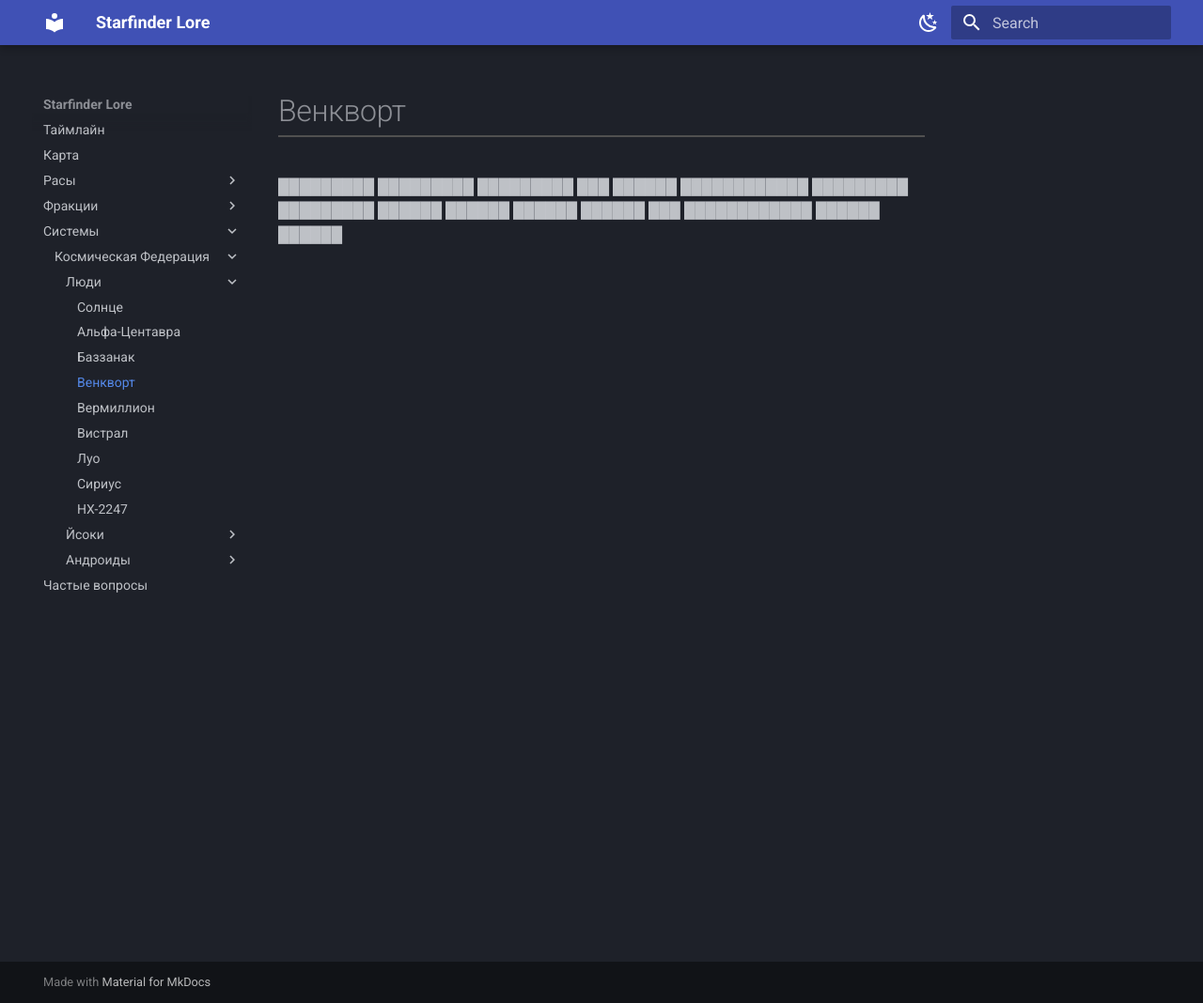
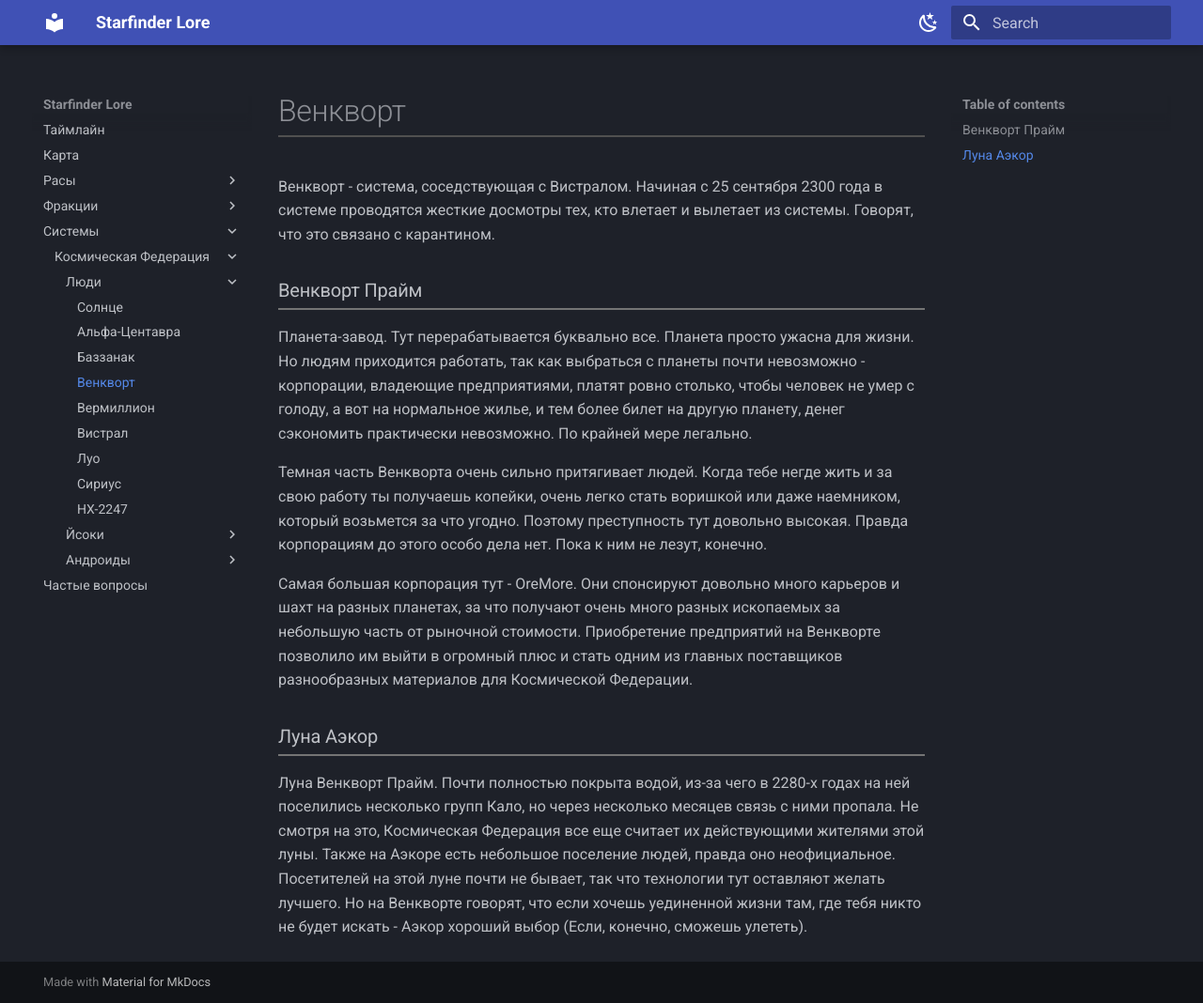
Before and after one commit to Zendelll/starfinder-lore, an MkDocs documentation site: the page built from docs/lore/systems/space-federation/human/wenkvort.md, in a window 1280 px wide and 1068 px high. Shown: the whole window at 94% size. Built offline with MkDocs 1.6.1 and Material for MkDocs 9.7.7, drawn with Linux system fonts in a browser that asks for light colours.

Commit message:
feat: add Wenkvort

```diff
--- a/docs/lore/systems/space-federation/human/wenkvort.md
+++ b/docs/lore/systems/space-federation/human/wenkvort.md
@@ -1,4 +1,14 @@
-█████████
-█████████ █████████ ███ ██████ ████████████ █████████ █████████
-██████ ██████ ██████
-██████ ███ ████████████ ██████ ██████
+# Венкворт
+Венкворт - система, соседствующая с Вистралом. Начиная с 25 сентября 2300 года в системе проводятся жесткие досмотры тех, кто влетает и вылетает из системы. Говорят, что это связано с карантином.
+
+### Венкворт Прайм
+Планета-завод. Тут перерабатывается буквально все. Планета просто ужасна для жизни. Но людям приходится работать, так как выбраться с планеты почти невозможно - корпорации, владеющие предприятиями, платят ровно столько, чтобы человек не умер с голоду, а вот на нормальное жилье, и тем более билет на другую планету, денег сэкономить практически невозможно. По крайней мере легально.
+
+Темная часть Венкворта очень сильно притягивает людей. Когда тебе негде жить и за свою работу ты получаешь копейки, очень легко стать воришкой или даже наемником, который возьмется за что угодно. Поэтому преступность тут довольно высокая. Правда корпорациям до этого особо дела нет. Пока к ним не лезут, конечно.
+
+Самая большая корпорация тут - OreMore. Они спонсируют довольно много карьеров и шахт на разных планетах, за что получают очень много разных ископаемых за небольшую часть от рыночной стоимости. Приобретение предприятий на Венкворте позволило им выйти в огромный плюс и стать одним из главных поставщиков разнообразных материалов для Космической Федерации.
+
+
+### Луна Аэкор
+Луна Венкворт Прайм. Почти полностью покрыта водой, из-за чего в 2280-х годах на ней поселились несколько групп Кало, но через несколько месяцев связь с ними пропала. Не смотря на это, Космическая Федерация все еще считает их действующими жителями этой луны.
+Также на Аэкоре есть небольшое поселение людей, правда оно неофициальное. Посетителей на этой луне почти не бывает, так что технологии тут оставляют желать лучшего. Но на Венкворте говорят, что если хочешь уединенной жизни там, где тебя никто не будет искать - Аэкор хороший выбор (Если, конечно, сможешь улететь).
```
